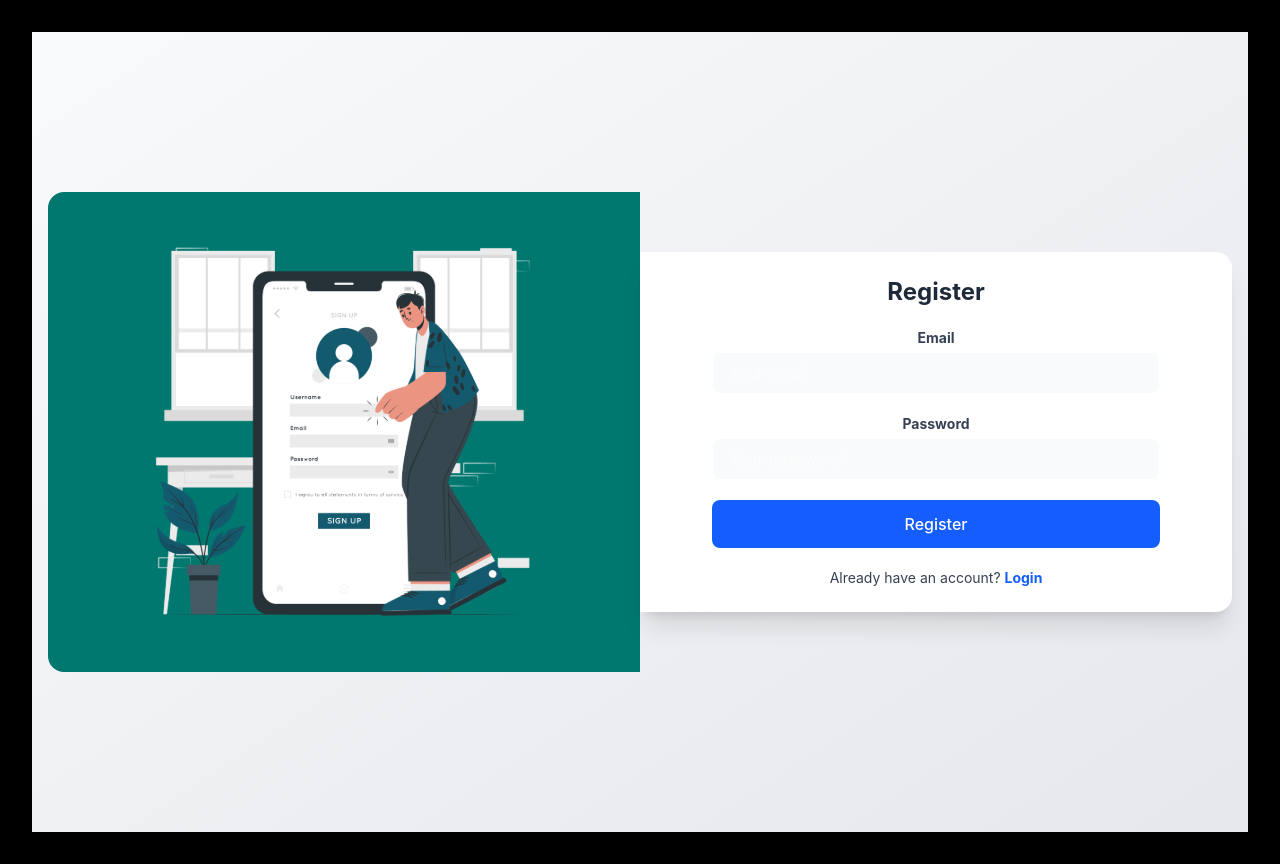
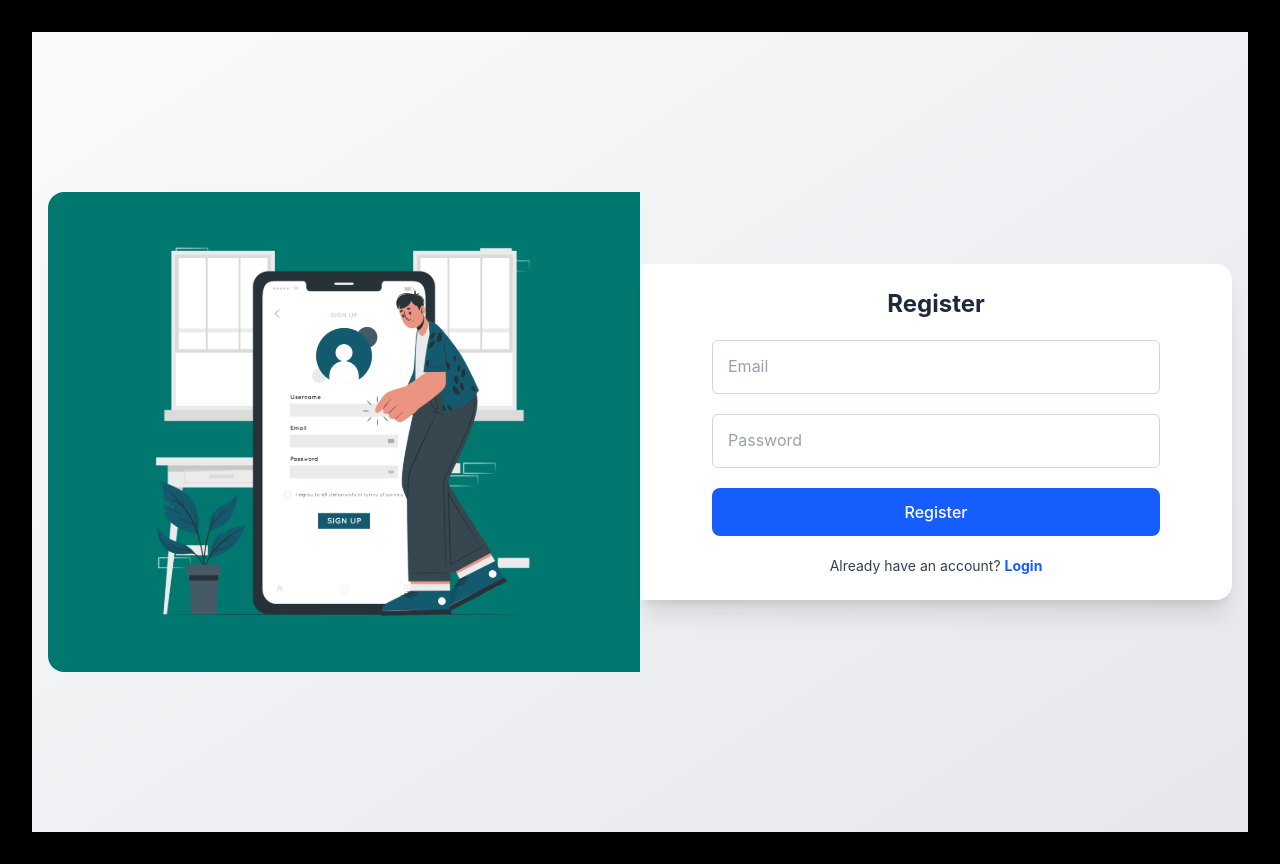
Before and after one commit to Sangamkumarjha/gloabaltime, a React (Vite) app: page /register in a window 1280 px wide. Built offline with nearby package versions, Linux system fonts and the light colour scheme.

Commit message:
Fix: input color

```diff
--- a/src/components/layout/AddMemberPage.jsx
+++ b/src/components/layout/AddMemberPage.jsx
@@ -65,31 +65,46 @@ const AddMemberPage = () => {
 
           {/* Sponsor ID is not shown, only used internally */}
 
-          <div>
-            <label className="block text-gray-700 text-sm font-bold mb-1">Email</label>
+{/* Email */}
+<div className="relative">
   <input
     type="email"
-              placeholder="Your email"
-              required
+    id="email"
     value={email}
     onChange={(e) => setEmail(e.target.value)}
-              className="w-full px-4 py-2 border rounded-lg bg-gray-50 focus:ring-2 focus:ring-blue-500"
+    required
     disabled={isLoading}
+    className="peer w-full appearance-none border border-gray-300 rounded-md bg-white px-4 pt-6 pb-2 text-sm text-gray-900 placeholder-transparent focus:border-blue-500 focus:outline-none focus:ring-1 focus:ring-blue-500"
+    placeholder="Your email"
   />
+  <label
+    htmlFor="email"
+    className="absolute left-4 top-2 text-sm text-gray-500 transition-all peer-placeholder-shown:top-3.5 peer-placeholder-shown:text-base peer-placeholder-shown:text-gray-400 peer-focus:top-2 peer-focus:text-sm peer-focus:text-blue-600"
+  >
+    Email
+  </label>
 </div>
 
-          <div>
-            <label className="block text-gray-700 text-sm font-bold mb-1">Password</label>
+{/* Password */}
+<div className="relative">
   <input
     type="password"
-              placeholder="Your password"
+    id="password"
     required
     value={password}
     onChange={(e) => setPassword(e.target.value)}
-              className="w-full px-4 py-2 border rounded-lg bg-gray-50 focus:ring-2 focus:ring-blue-500"
     disabled={isLoading}
+    placeholder=" "
+    className="peer w-full appearance-none border border-gray-300 rounded-md bg-white px-4 pt-6 pb-2 text-sm text-gray-900 placeholder-transparent focus:border-blue-500 focus:outline-none focus:ring-1 focus:ring-blue-500"
   />
+  <label
+    htmlFor="password"
+    className="absolute left-4 top-2 text-sm text-gray-500 transition-all peer-placeholder-shown:top-3.5 peer-placeholder-shown:text-base peer-placeholder-shown:text-gray-400 peer-focus:top-2 peer-focus:text-sm peer-focus:text-blue-600"
+  >
+    Password
+  </label>
 </div>
+
 
           {error && <div className="text-red-500 text-sm text-center">{error}</div>}
 
```
Lines whose indentation alone changed are shown as unchanged.
